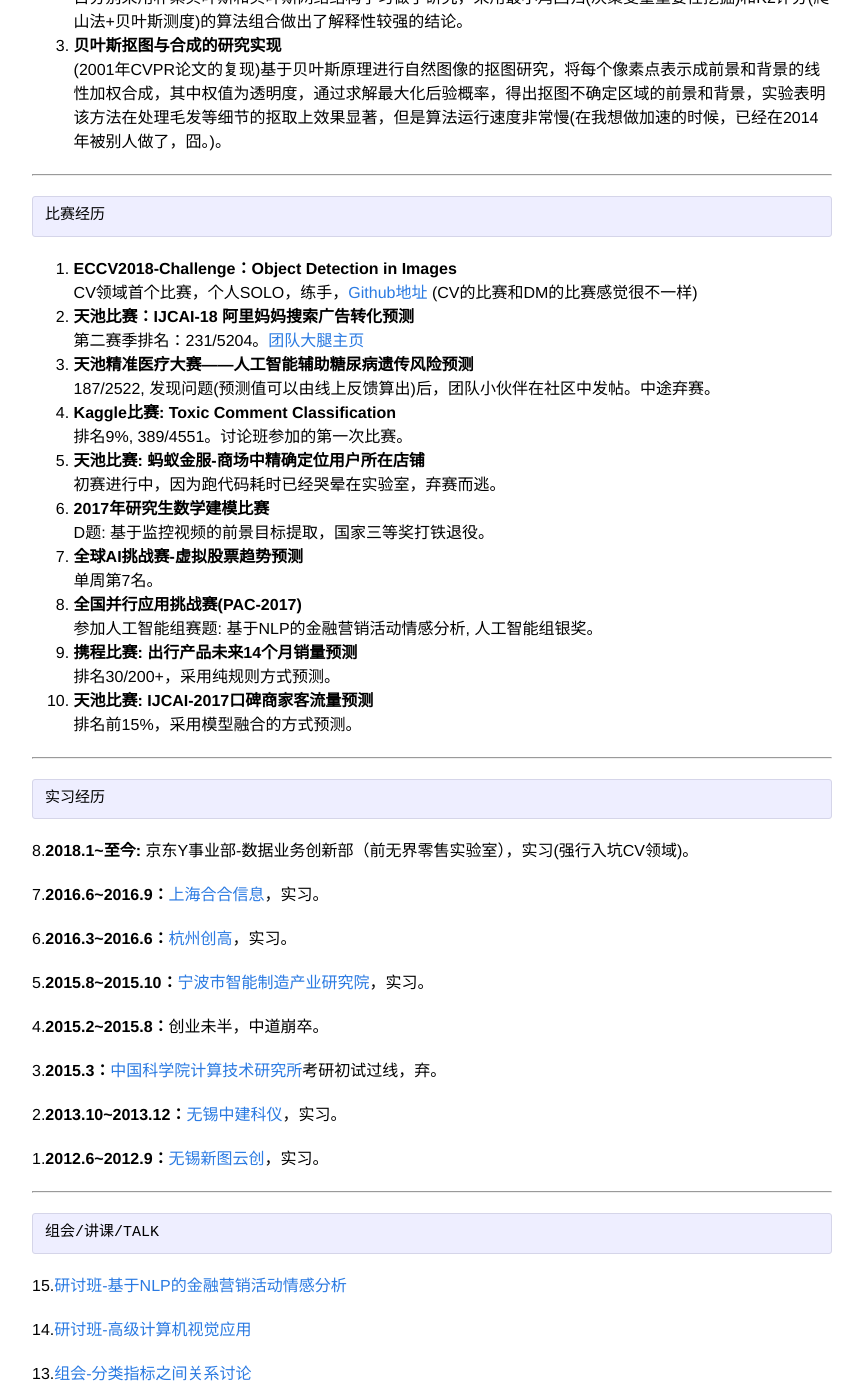
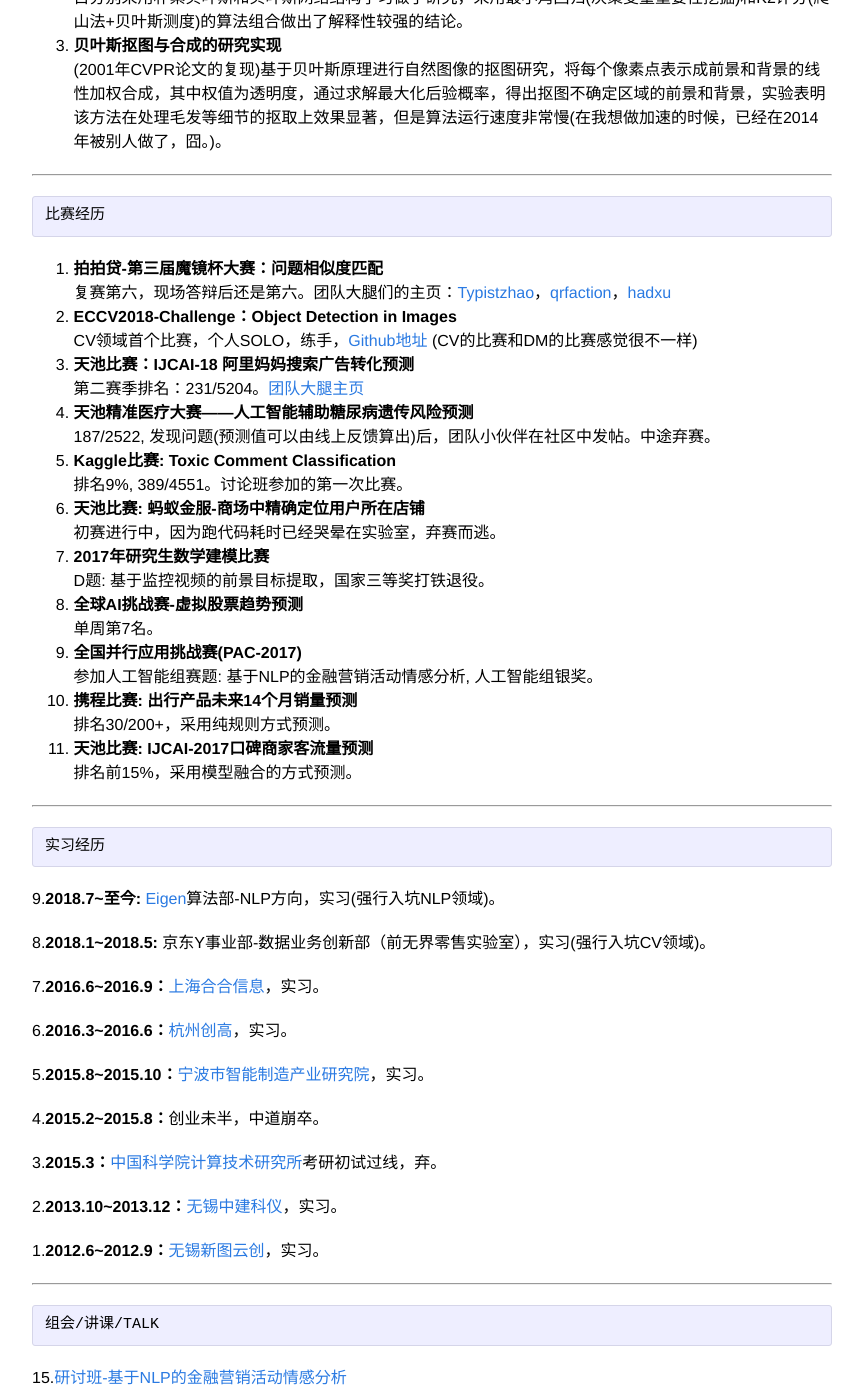
Before and after one commit to zhpmatrix/zhpmatrix.github.io, a Jekyll site: the page built from about.md, in a window 1280 px wide and 1400 px high, scrolled down 1380 px. Shown: the whole window, without its empty margins (208-1071 px from the left). Built offline with Jekyll 4.4.1, drawn with Linux system fonts in a browser that asks for light colours; comment, search, counter and statistics services are not loaded.

Commit message:
update about

```diff
--- a/about.md
+++ b/about.md
@@ -78,6 +78,10 @@ permalink: /about/
 ---
     比赛经历
 
+11. **拍拍贷-第三届魔镜杯大赛：问题相似度匹配**
+
+    复赛第六，现场答辩后还是第六。团队大腿们的主页：[Typistzhao](https://typistzhao.github.io/)，[qrfaction](https://qrfaction.github.io/)，[hadxu](https://hadxu.github.io/)
+
 10. **ECCV2018-Challenge：Object Detection in Images**
 
     CV领域首个比赛，个人SOLO，练手，[Github地址](https://github.com/zhpmatrix/VisDrone2018) (CV的比赛和DM的比赛感觉很不一样)
@@ -121,7 +125,9 @@ permalink: /about/
 ---
     实习经历
 
-8.**2018.1~至今:** 京东Y事业部-数据业务创新部（前无界零售实验室），实习(强行入坑CV领域)。
+9.**2018.7~至今:**   [Eigen](https://www.eigentech.ai/)算法部-NLP方向，实习(强行入坑NLP领域)。
+
+8.**2018.1~2018.5:** 京东Y事业部-数据业务创新部（前无界零售实验室），实习(强行入坑CV领域)。
 
 7.**2016.6~2016.9：**[上海合合信息](http://www.intsig.com/zh/)，实习。
 
```
